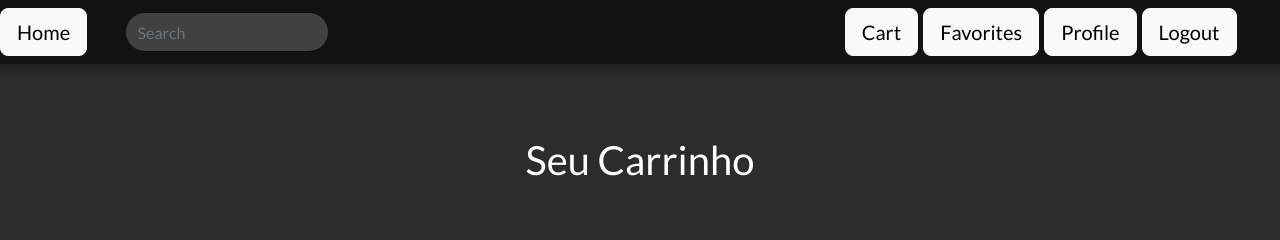
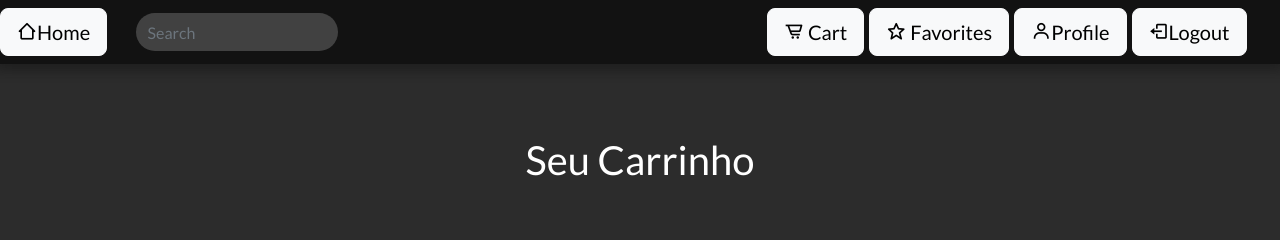
Before and after one commit to MiguelReis23/1st-project-sio, a Python web app: template app/templates/cart.html in a window 1280 px wide. Shown: the top 240 px of the page. Run offline with Jinja, Linux system fonts and the light colour scheme; the template is opened without the code that fills it, so the values that code supplies are empty.

Commit message:
nav_bar_fix

```diff
--- a/app/templates/navbar.html
+++ b/app/templates/navbar.html
@@ -1,7 +1,12 @@
+
+<link href='https://unpkg.com/boxicons@2.1.4/css/boxicons.min.css' rel='stylesheet'>
+
 <nav class="navbar navbar-expand-lg navbar-dark fixed-top">
-  <button class="btn btn-light btn-lg" onclick="location.href='/index'">
-    <i class="fas fa-home"></i> Home
+  <div class = "botao">
+  <button class="btn btn-light btn-lg" onclick="location.href=''">
+    <i class='bx bx-home-alt-2' ></i>Home
   </button>
+  </div>
   <button
     id="toggler"
     class="navbar-toggler collapsed"
@@ -22,22 +27,22 @@
       <ul class="navbar-nav ms-auto">
         <li class="nav-item">
           <button class="btn btn-light btn-lg" aria-current="page" onclick="location.href='/cart'">
-            <i class="fas fa-shopping-cart"></i> Cart
+            <i class='bx bx-cart-alt' ></i></i> Cart
           </button>
         </li>
         <li class="nav-item">
           <button class="btn btn-light btn-lg" onclick="location.href='/favorites'">
-            <i class="fas fa-heart"></i> Favorites
+            <i class='bx bx-star' ></i> Favorites
           </button>
         </li>
         <li class="nav-item">
           <button class="btn btn-light btn-lg" onclick="location.href='/profile'">
-            <i class="fas fa-user"></i> Profile
+            <i class='bx bx-user'></i>Profile
           </button>
         </li>
         <li class="nav-item">
           <button class="btn btn-light btn-lg" onclick="alocation.href='/logout'">
-            <i class="fas fa-sign-out-alt"></i> Logout
+            <i class='bx bx-log-out' ></i>Logout
           </button>
         </li>
       </ul>
```
